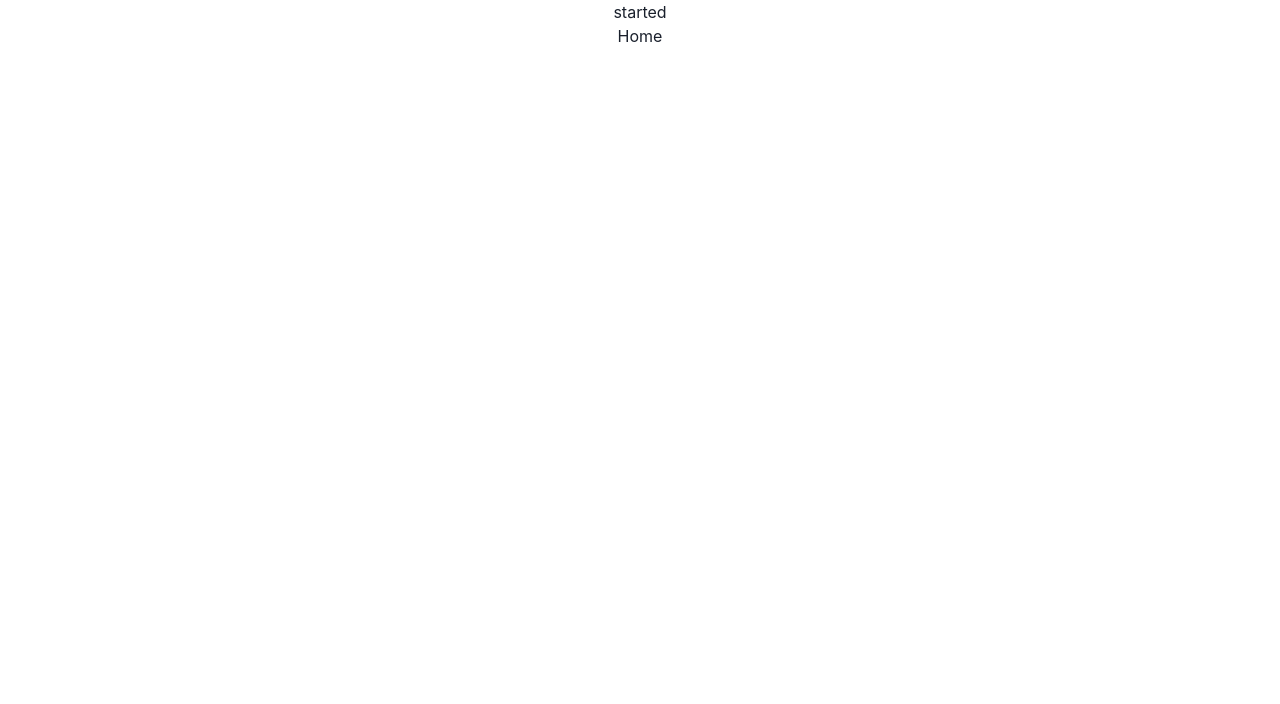
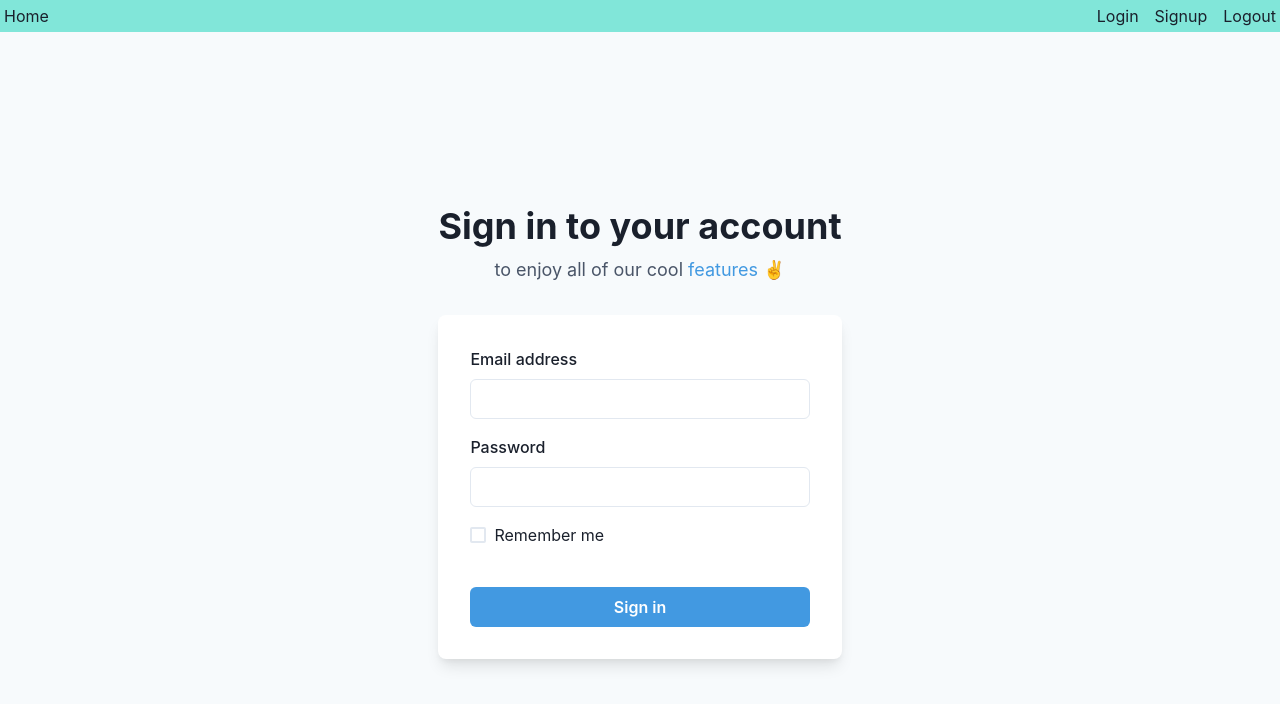
Before and after one commit to manishtmtmt/hackathon_project, a React (Create React App) app in the folder frontend/: page /login in a window 1280 px wide. Shown: the top 704 px of the page. Built offline with nearby package versions, Linux system fonts and the light colour scheme.

Commit message:
admindone-1

```diff
--- a/frontend/src/App.js
+++ b/frontend/src/App.js
@@ -1,12 +1,20 @@
 
+import { Route, Routes } from 'react-router-dom';
 import './App.css';
 import Home from './components/Home';
+import Navbar from './components/Navbar';
+import Login from './Pages/Login';
+import Schedule from './Pages/Schedule';
 
 function App() {
   return (
     <div className="App">
-     <h1>started</h1>
-     <Home />
+      <Navbar />
+      <Routes>
+        <Route path="/login" element={<Login />} />
+        <Route path="/home" element={<Home />} />
+        <Route path="/schedule" element={<Schedule />} />
+      </Routes>
     </div>
   );
 }
--- a/frontend/src/AppReducer/action.js
+++ b/frontend/src/AppReducer/action.js
@@ -1,5 +1 @@
-import { LOGOUT } from "./action.type"
-
-export const Logoutapi = () => dispatch =>{
-    dispatch({type:LOGOUT})
-}
+//empty
--- a/frontend/src/AppReducer/action.type.js
+++ b/frontend/src/AppReducer/action.type.js
@@ -1 +1 @@
-export const LOGOUT = 'Logout';
+// empty
--- /dev/null
+++ b/frontend/src/AuthReducer/action.js
@@ -0,0 +1,15 @@
+import { LOGIN_ERROR, LOGIN_REQUEST, LOGIN_SUCCESS, LOGOUT } from "./action.type"
+import axios from 'axios'
+
+
+export const loginApi = (data) =>dispatch =>{
+    dispatch({type:LOGIN_REQUEST})
+    axios.post('http://localhost:5000/user/login',data)
+    .then((r)=>(console.log(r),dispatch({type:LOGIN_SUCCESS,payload:r.data})))
+    .catch((err)=>(console.log(err),dispatch({type:LOGIN_ERROR})))
+}
+
+
+export const Logoutapi = () => dispatch =>{
+    dispatch({type:LOGOUT})
+}
--- /dev/null
+++ b/frontend/src/AuthReducer/action.type.js
@@ -0,0 +1,6 @@
+
+export const LOGIN_REQUEST = 'login/loading'
+export const LOGIN_SUCCESS = 'login/success'
+export const LOGIN_ERROR = 'login/error'
+
+export const LOGOUT = 'Logout';
--- /dev/null
+++ b/frontend/src/AuthReducer/authReducer.js
@@ -0,0 +1,50 @@
+import { loadData, saveData } from "../hoc/LocalStorage";
+import { LOGIN_ERROR, LOGIN_REQUEST, LOGIN_SUCCESS, LOGOUT } from "./action.type";
+
+const initialState = {
+    isAuth:loadData('isAuth') || false,
+    error:false,
+    loading:false,
+    token:loadData('token')|| "",
+    role:loadData("role") ||"",
+    username:loadData("username")||"",
+}
+
+export const authReducer = (state= initialState,{type,payload}) =>{
+    switch (type) {
+        case LOGIN_REQUEST:{
+            return {
+                ...state,
+                loading:true,
+                error:false
+            }
+        }
+        case LOGIN_SUCCESS:{
+            saveData('token',payload.token)
+            saveData('isAuth',true)
+            saveData('role',payload.role)
+            saveData('username',payload.name)
+            return {
+                ...state,
+                loading:false,
+                error:false,
+                isAuth:true,
+                token:payload.token,
+                role:payload.role,
+                username:payload.name
+            }
+        }
+        case LOGIN_ERROR:{
+            return {
+                ...state,
+                loading:true,
+                error:false
+            }
+        }
+        case LOGOUT:{
+            localStorage.clear();
+        }
+        default:
+            return state;
+    }
+}
--- /dev/null
+++ b/frontend/src/Pages/Login.jsx
@@ -0,0 +1,93 @@
+import {
+    Flex,
+    Box,
+    FormControl,
+    FormLabel,
+    Input,
+    Checkbox,
+    Stack,
+    Link,
+    Button,
+    Heading,
+    Text,
+    useColorModeValue,
+  } from '@chakra-ui/react';
+import { useState } from 'react';
+import {useDispatch, useSelector} from 'react-redux'
+import { useNavigate } from 'react-router-dom';
+import { loginApi } from '../AuthReducer/action';
+
+  export default function Login() {
+    const [form , Setform] = useState({})
+    const dispatch = useDispatch()
+    const navigate = useNavigate();
+    const {isAuth} = useSelector(state=>state.login)
+
+    const handleChange=(e)=>{
+        let {name,value} = e.target
+        Setform({
+            ...form,
+            [name] : value
+        })
+    }
+
+    const handleClick=()=>{
+        console.log(form)
+        dispatch(loginApi(form))
+
+    }
+
+    if(isAuth){
+        navigate("/home")
+    }
+    return (
+      <Flex
+        minH={'100vh'}
+        align={'center'}
+        justify={'center'}
+        bg={useColorModeValue('gray.50', 'gray.800')}>
+        <Stack spacing={8} mx={'auto'} maxW={'lg'} py={12} px={6}>
+          <Stack align={'center'}>
+            <Heading fontSize={'4xl'}>Sign in to your account</Heading>
+            <Text fontSize={'lg'} color={'gray.600'}>
+              to enjoy all of our cool <Link color={'blue.400'}>features</Link> ✌️
+            </Text>
+          </Stack>
+          <Box
+            rounded={'lg'}
+            bg={useColorModeValue('white', 'gray.700')}
+            boxShadow={'lg'}
+            p={8}>
+            <Stack spacing={4}>
+              <FormControl id="email">
+                <FormLabel>Email address</FormLabel>
+                <Input type="email" name="email" onChange={handleChange}/>
+              </FormControl>
+              <FormControl id="password">
+                <FormLabel>Password</FormLabel>
+                <Input type="password"  name="password" onChange={handleChange}/>
+              </FormControl>
+              <Stack spacing={10}>
+                <Stack
+                  direction={{ base: 'column', sm: 'row' }}
+                  align={'start'}
+                  justify={'space-between'}>
+                  <Checkbox>Remember me</Checkbox>
+                  {/* <Link color={'blue.400'}>Forgot password?</Link> */}
+                </Stack>
+                <Button
+                  bg={'blue.400'}
+                  color={'white'}
+                  _hover={{
+                    bg: 'blue.500',
+                  }}
+                  onClick={handleClick}>
+                  Sign in
+                </Button>
+              </Stack>
+            </Stack>
+          </Box>
+        </Stack>
+      </Flex>
+    );
+  }
--- /dev/null
+++ b/frontend/src/Pages/Schedule.jsx
@@ -0,0 +1,9 @@
+import React from 'react'
+
+const Schedule = () => {
+  return (
+    <div>Schedule</div>
+  )
+}
+
+export default Schedule
--- a/frontend/src/Store/store.js
+++ b/frontend/src/Store/store.js
@@ -6,8 +6,9 @@ import {
   } from "redux";
   import thunk from "redux-thunk";
 import { appReducer } from "../AppReducer/appReducer";
+import { authReducer } from "../AuthReducer/authReducer";
 
-  const rootReducer = combineReducers({ app: appReducer });
+  const rootReducer = combineReducers({ app: appReducer,login:authReducer });
 
   const composeEnhancers = window.__REDUX_DEVTOOLS_EXTENSION_COMPOSE__ || compose;
 
--- a/frontend/src/components/Home.jsx
+++ b/frontend/src/components/Home.jsx
@@ -1,8 +1,20 @@
+import { Box, Text } from '@chakra-ui/react'
 import React from 'react'
+import { useSelector } from 'react-redux'
+import { Link } from 'react-router-dom'
 
 const Home = () => {
+    const {username,role,} = useSelector(state=>state.login)
   return (
-    <div>Home</div>
+    <Box>
+        <Text>
+        {username}
+        </Text>
+        <Text>
+        {role}
+        </Text>
+        <Link to="/schedule" >Todays Schedule</Link>
+    </Box>
   )
 }
 
--- /dev/null
+++ b/frontend/src/components/Navbar.jsx
@@ -0,0 +1,60 @@
+import { Box, Flex, Stack, Text } from "@chakra-ui/react";
+import React from "react";
+import { useDispatch } from "react-redux";
+import { Logoutapi } from "../AuthReducer/action";
+
+const Navbar = () => {
+    const dispatch = useDispatch();
+
+    const handleLogout = () => {
+        dispatch(Logoutapi())
+    }
+
+  return (
+    <Flex justify={"space-between"} bg="teal.200">
+      <Text m="1">Home</Text>
+      <Flex justify={"space-evenly"}>
+        <Text
+          m="1"
+
+          _hover={{
+            textDecoration: "none",
+            color: "white",
+            bg: "",
+            cursor: "pointer",
+          }}
+        >
+          {" "}
+          Login
+        </Text>
+        <Text
+          m="1"
+          ml="3"
+          _hover={{
+            textDecoration: "none",
+            color: "white",
+            bg: "",
+            cursor: "pointer",
+          }}
+        >
+          Signup
+        </Text>
+        <Text
+          m="1"
+          ml="3"
+          _hover={{
+            textDecoration: "none",
+            color: "white",
+            bg: "",
+            cursor: "pointer",
+          }}
+          onClick={handleLogout}
+        >
+          Logout
+        </Text>
+      </Flex>
+    </Flex>
+  );
+};
+
+export default Navbar;
--- a/frontend/src/hoc/LocalStorage.js
+++ b/frontend/src/hoc/LocalStorage.js
@@ -1,7 +1,7 @@
 export const loadData = (key) => {
     try {
       let data = localStorage.getItem(key);
-    //   data = JSON.parse(data);
+      data = JSON.parse(data);
       return data;
     } catch (err) {
       return undefined;
```
